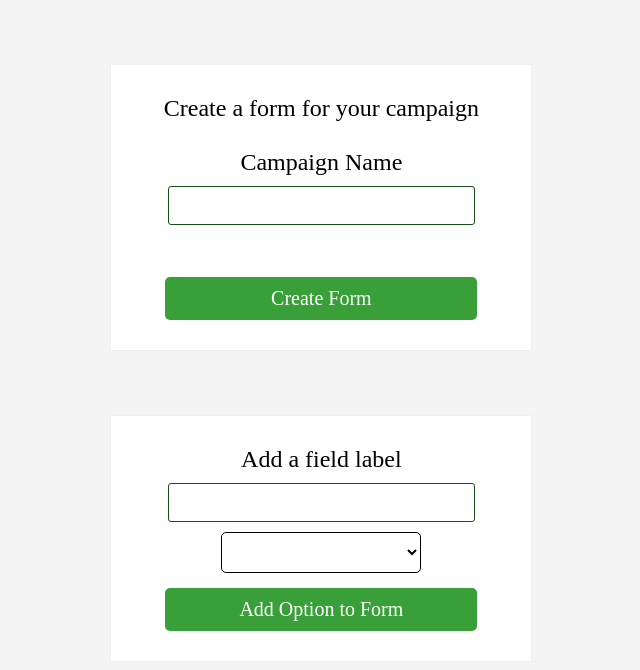
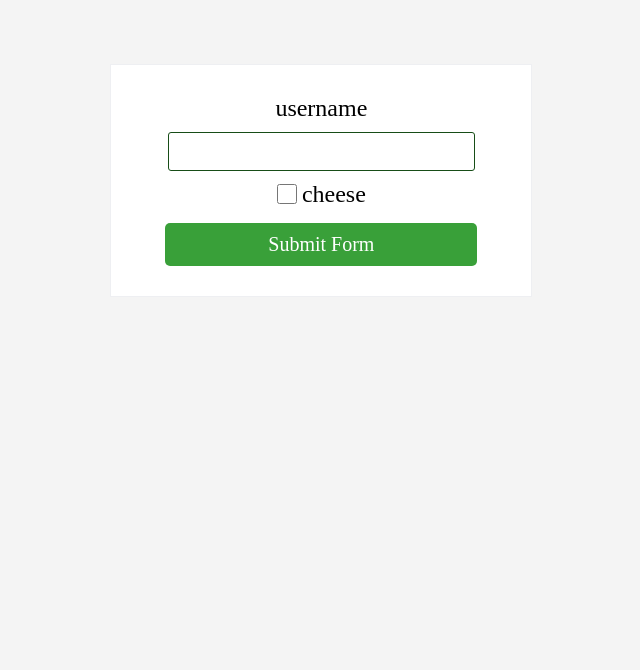
Before and after one commit to inclusion-cap/ams-client, a React (Create React App) app: page / in a window 1280 px wide. Shown: the top 670 px of the page, without its empty margins (318-958 px from the left). Built offline with nearby package versions, Linux system fonts and the light colour scheme.

Commit message:
fixed some error

```diff
--- a/src/App.js
+++ b/src/App.js
@@ -15,8 +15,8 @@ render() {
       <div>
         <Switch>
           {/* <AuthRoute exact path="/" component={ LoginFormContainer } /> */}
-          <AuthRoute exact path="/" component={ CreateForm } />
-          {/* <AuthRoute exact path="/" component={ FormShow } /> */}
+          {/* <AuthRoute exact path="/" component={ CreateForm } /> */}
+          <AuthRoute exact path="/" component={ FormShow } />
           {/* <ProtectedRoute exact path="/campaigns" component={  } /> */}
         </Switch>
 
```
